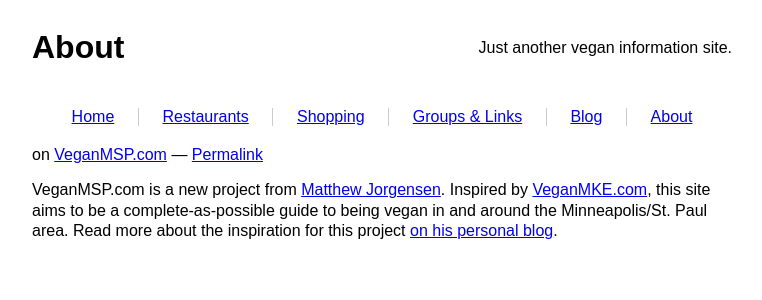
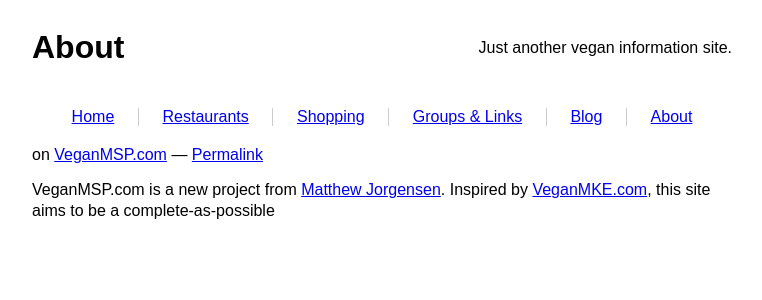
Before and after one commit to VeganMSP/veganmsp.com-jekyll, a Jekyll site: the page built from about.md, in a window 1280 px wide. Shown: the top 300 px of the page, without its empty margins (258-1020 px from the left). Built offline with Jekyll 4.4.1, drawn with Linux system fonts in a browser that asks for light colours.

Commit message:
Remove link to old blog post on jrgnsn.net

```diff
--- a/about.md
+++ b/about.md
@@ -8,10 +8,6 @@
 
 VeganMSP.com is a new project from [Matthew Jorgensen][blog]. Inspired
 by [VeganMKE.com][veganmke], this site aims to be a complete-as-possible
-guide to being vegan in and around the Minneapolis/St. Paul area. Read
-more about the inspiration for this project
-[on his personal blog][veganmsp-blog-post].
 
 [blog]:https://jrgnsn.net/
 [veganmke]:https://veganmilwaukee.com/
-[veganmsp-blog-post]:https://jrgnsn.net/2018/09/03/veganmsp-com/
```
